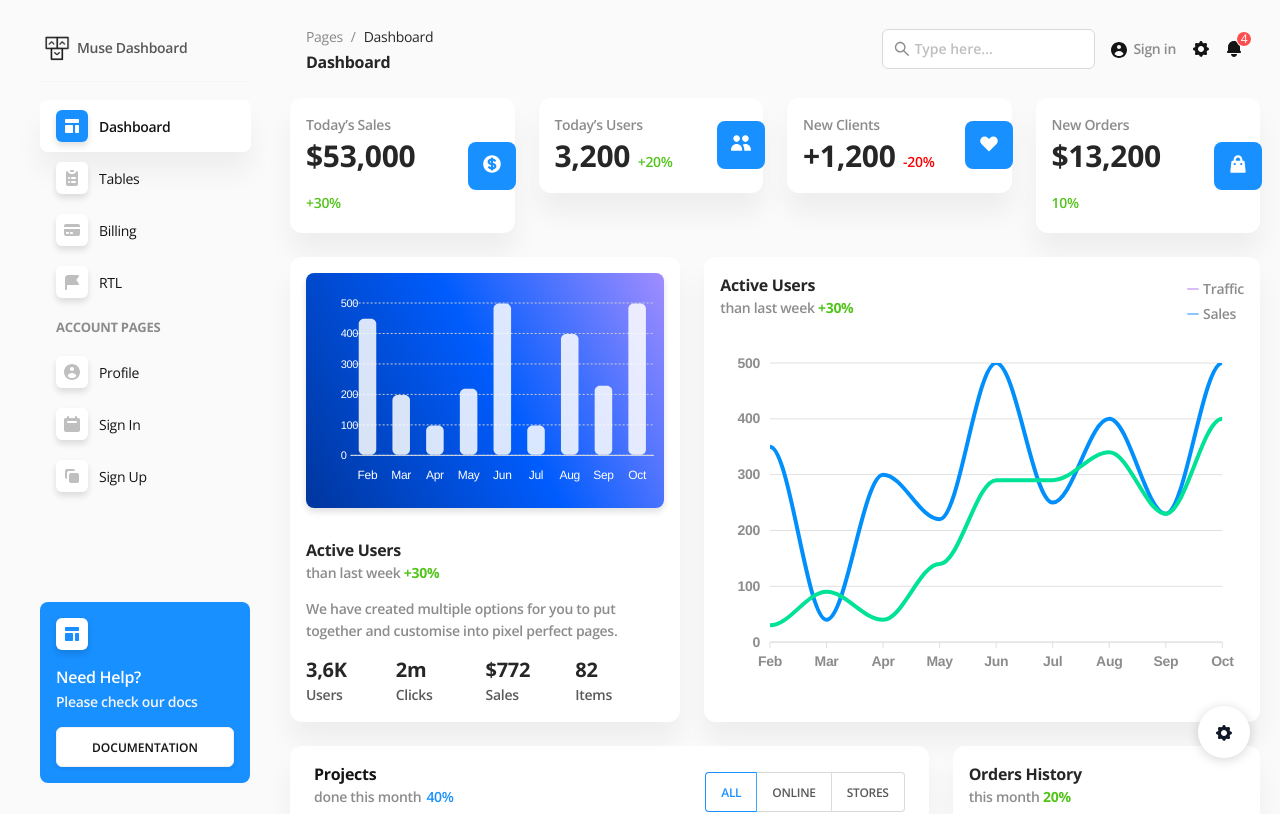
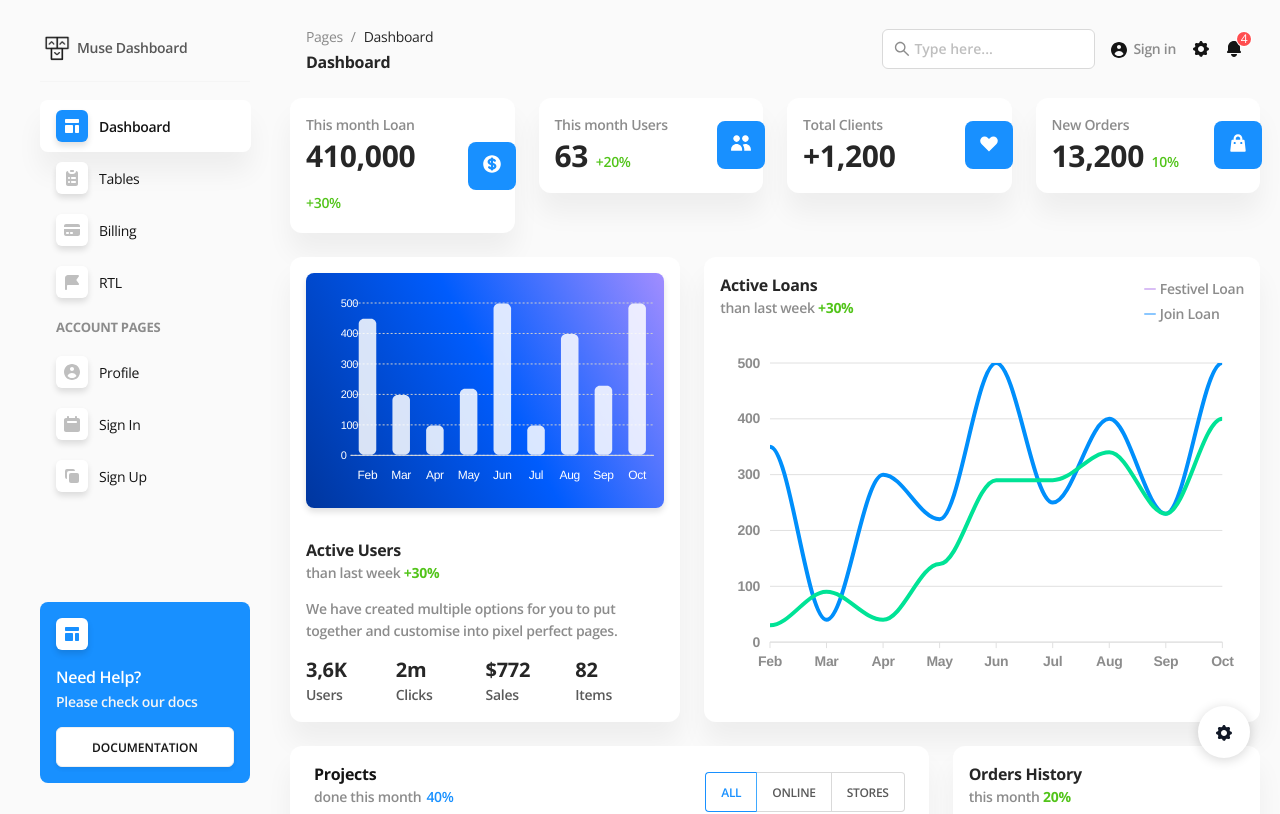
Before and after one commit to creativetimofficial/muse-ant-design-dashboard, a React (Create React App) app: page /dashboard in a window 1280 px wide. Shown: the top 814 px of the page. Built offline with nearby package versions, Linux system fonts and the light colour scheme.

Commit message:
Initial text change

```diff
--- a/public/index.html
+++ b/public/index.html
@@ -36,7 +36,7 @@
       work correctly both with client-side routing and a non-root public URL.
       Learn how to configure a non-root public URL by running `npm run build`.
     -->
-  <title>Muse Dashboard</title>
+  <title>Green Finserv</title>
 </head>
 
 <body>
--- a/src/components/chart/LineChart.js
+++ b/src/components/chart/LineChart.js
@@ -22,15 +22,15 @@ function LineChart() {
     <>
       <div className="linechart">
         <div>
-          <Title level={5}>Active Users</Title>
+          <Title level={5}>Active Loans</Title>
           <Paragraph className="lastweek">
             than last week <span className="bnb2">+30%</span>
           </Paragraph>
         </div>
         <div className="sales">
           <ul>
-            <li>{<MinusOutlined />} Traffic</li>
-            <li>{<MinusOutlined />} Sales</li>
+            <li>{<MinusOutlined />} Festivel Loan</li>
+            <li>{<MinusOutlined />} Join Loan</li>
           </ul>
         </div>
       </div>
--- a/src/pages/Home.js
+++ b/src/pages/Home.js
@@ -141,29 +141,29 @@ function Home() {
   ];
   const count = [
     {
-      today: "Today’s Sales",
-      title: "$53,000",
+      today: "This month Loan",
+      title: "410,000",
       persent: "+30%",
       icon: dollor,
       bnb: "bnb2",
     },
     {
-      today: "Today’s Users",
-      title: "3,200",
+      today: "This month Users",
+      title: "63",
       persent: "+20%",
       icon: profile,
       bnb: "bnb2",
     },
     {
-      today: "New Clients",
+      today: "Total Clients",
       title: "+1,200",
-      persent: "-20%",
+      // persent: "-20%",
       icon: heart,
       bnb: "redtext",
     },
     {
       today: "New Orders",
-      title: "$13,200",
+      title: "13,200",
       persent: "10%",
       icon: cart,
       bnb: "bnb2",
--- a/src/pages/SignIn.js
+++ b/src/pages/SignIn.js
@@ -128,7 +128,7 @@ export default class SignIn extends Component {
         <Layout className="layout-default layout-signin">
           <Header>
             <div className="header-col header-brand">
-              <h5>Muse Dashboard</h5>
+              <h5>Green Finserv</h5>
             </div>
             <div className="header-col header-nav">
               <Menu mode="horizontal" defaultSelectedKeys={["1"]}>
```
Also changed, not shown: 1 other file (tests, documents, lock files or other folders).
